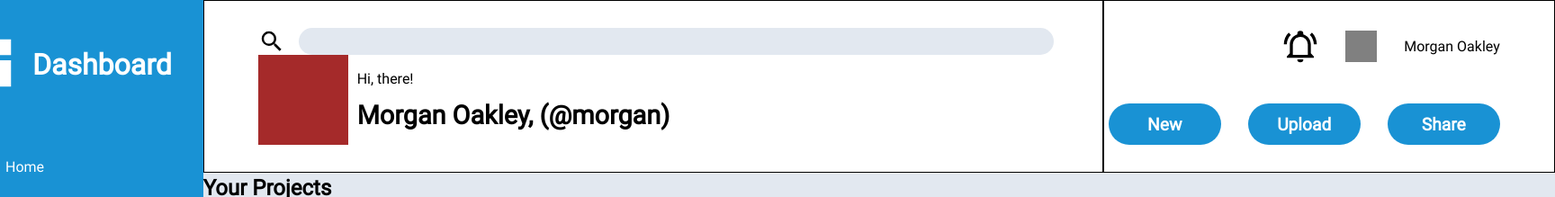
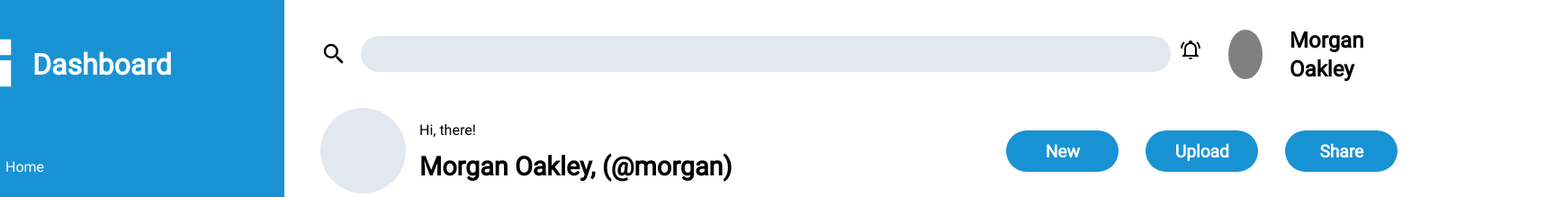
Before and after one commit to CJKbarts/admin-dashboard, a plain HTML site: page index.html in a window 1280 px wide. Shown: the top 219 px of the page at 90% size, 1728 px wide, since content can reach past the window. Drawn offline with Linux system fonts and the light colour scheme.

Commit message:
Restructure .header div
Use .top and .bottom divs instead of .left and .right

```diff
--- a/index.html
+++ b/index.html
@@ -56,22 +56,23 @@
         </div>
     </div>
     <div class="header">
-        <div class="left">
+        <div class="top">
             <div class="search-bar">
                 <div class="icon"><img src="images/svgs/search.svg" alt="search icon"></div>
                 <div class="bar"></div>
             </div>
+            <div class="status-icons">
+                <div class="bell"><img src="images/svgs/notifications.svg" alt="notifications icon"></div>
+                <div class="icon"></div>
+                <span>Morgan Oakley</span>
+            </div>
+
+        </div>
+        <div class="bottom">
             <div class="user-info">
                 <div class="icon"></div>
                 <span>Hi, there!</span>
                 <h1>Morgan Oakley, (@morgan)</h1>
-            </div>
-        </div>
-        <div class="right">
-            <div class="status-icons">
-                <div class="bell"><img src="images/svgs/notifications.svg" alt="notifications icon"></div>
-                <div class="icon"></div>
-                <span>Morgan Oakley</span>
             </div>
             <div class="buttons">
                 <button>New</button>
--- a/style.css
+++ b/style.css
@@ -23,7 +23,7 @@
 body {
     display: grid;
     height: 100vh;
-    grid-template: 1fr 3fr / 1fr 5fr;
+    grid-template: 1fr 3fr / 400px 1fr;
 }
 
 img {
@@ -84,30 +84,22 @@ ul {
 
 .header {
     background-color: white;
+    padding: 30px 40px;
+
     display: grid;
-    grid-template-columns: 1000px 1fr;
+    grid-template-rows: 60px 1fr;
+    gap: 30px;
 }
 
-.left,
-.right {
+.top,
+.bottom,
+.search-bar,
+.status-icons {
     display: flex;
-    flex-direction: column;
+    align-items: center;
     justify-content: space-between;
-    grid-row: 1 / 3;
 }
 
-.left {
-    padding: 30px 5px 30px 60px;
-}
-
-.right {
-    padding: 30px 60px 30px 5px;
-}
-
-.search-bar {
-    align-self: start;
-    width: 100%;
-}
 
 .search-bar .icon {
     width: 30px;
@@ -115,9 +107,9 @@ ul {
 }
 
 .search-bar .bar {
-    width: 90%;
-    height: 30px;
-    border-radius: 20px;
+    width: 900px;
+    height: 40px;
+    border-radius: 25px;
     background-color: var(--gray);
 }
 
@@ -129,9 +121,10 @@ ul {
 }
 
 .user-info .icon {
-    width: 100px;
-    height: 100px;
-    background-color: brown;
+    width: 95px;
+    height: 95px;
+    border-radius: 50%;
+    background-color: var(--gray);
 
     grid-row: 1 / 3;
 }
@@ -143,31 +136,33 @@ ul {
 .status-icons {
     display: flex;
     gap: 30px;
-    align-items: center;
     justify-content: end;
+    padding: 10px;
 }
 
 .status-icons .bell {
-    width: 40px;
-    height: 40px;
+    width: 35px;
+    height: 35px;
 }
 
 .status-icons .icon {
-    width: 35px;
-    height: 35px;
+    width: 55px;
+    height: 55px;
+    border-radius: 50%;
+
     background-color: gray;
 }
 
-.status-icons .span {
+.status-icons span {
     font-weight: bold;
-    font-size: 1.2rem;
+    font-size: 1.5rem;
 }
 
 .header .buttons {
     display: flex;
     justify-content: end;
     gap: 30px;
-    align-items: center;
+    align-self: center;
 }
 
 .header button {
@@ -181,11 +176,6 @@ ul {
     color: white;
     background-color: var(--blue);
     font-weight: bold;
-}
-
-
-.header>* {
-    border: 1px black solid;
 }
 
 main {
```
